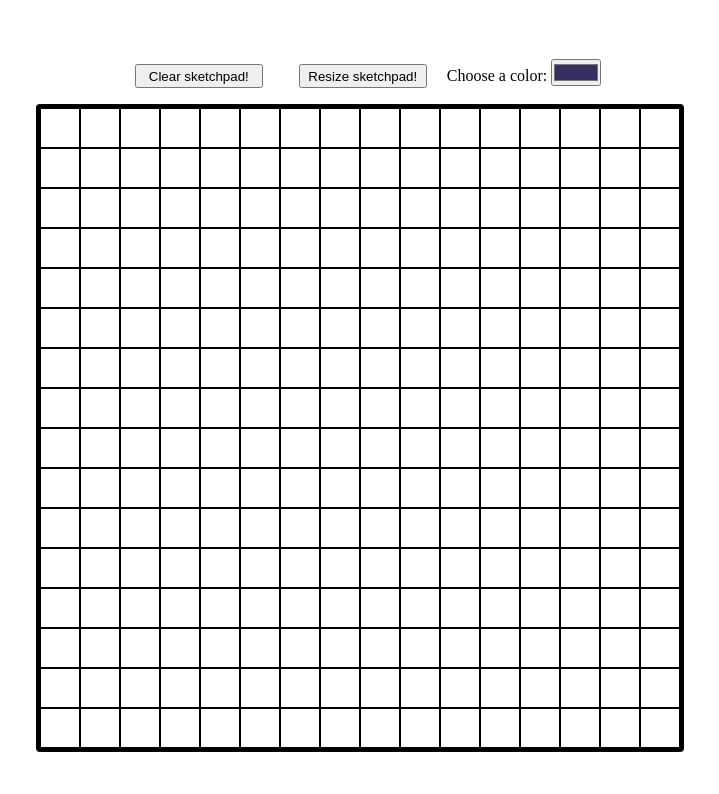
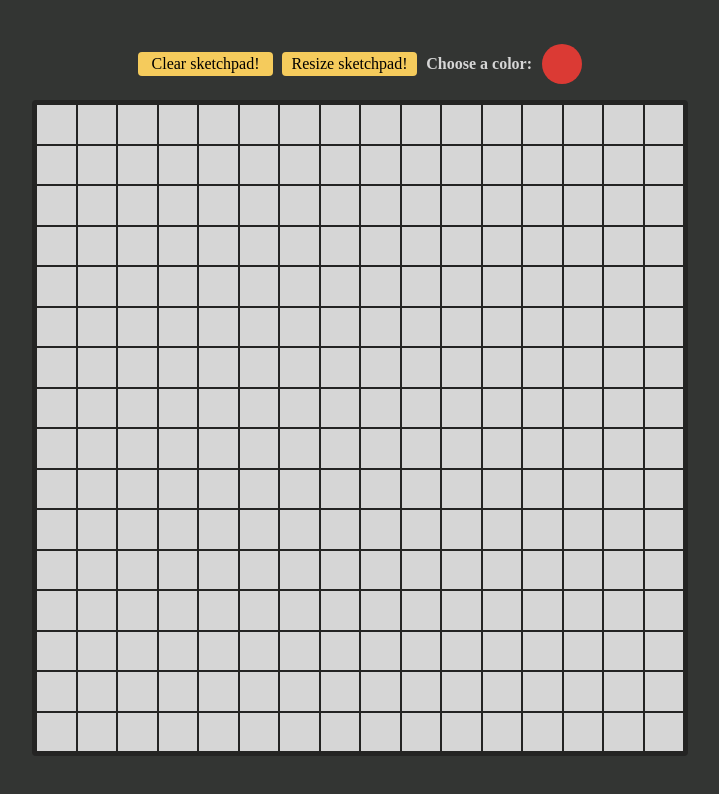
Before and after one commit to wilmxre/etch-a-sketch, a plain HTML site: page index.html in a window 1280 px wide. Shown: the whole page, without its empty margins (280-999 px from the left). Drawn offline with Linux system fonts and the light colour scheme.

Commit message:
Style color picker and buttons, add adaptive size

```diff
--- a/index.html
+++ b/index.html
@@ -16,8 +16,10 @@
     <div class="top-section">
       <button id="clear">Clear sketchpad!</button>
       <button id="resize">Resize sketchpad!</button>
-      <label for="colorPicker">Choose a color:</label>
-      <input type="color" value="#363062" id="colorPicker">
+      <label for="colorPicker" class="choose">Choose a color:</label>
+      <div class="colorPicker-wrapper">
+        <input type="color" value="#db3a34" id="colorPicker">
+      </div>
     </div>
   </div>
 </body>
--- a/script.js
+++ b/script.js
@@ -3,10 +3,20 @@ const squares = document.createElement('div');
 squares.classList.add('squares');
 const clearBtn = document.querySelector('#clear');
 const resizeBtn = document.querySelector('#resize');
-const colorPicker = document.getElementById("colorPicker");
+const colorPicker = document.querySelector("#colorPicker");
+const wrapper = document.querySelector('.colorPicker-wrapper');
 
 let gridSize = 16;
 let option = 'mouseover';
+
+let scale = window.innerWidth;
+
+if (scale <= 550 && scale > 440) {
+  gridSize = 10;
+}
+else if (scale <= 440) {
+  gridSize = 6;
+}
 
 let generateSquares = (size) => {
   for (let i = 0; i < size; i++) {
@@ -59,18 +69,25 @@ let resizeSketchpad = () => {
   }
   squares.textContent = '';
   container.style = `--size: ${gridSize}`;
+
   generateSquares(gridSize);
   setColor();
 }
 
-function setColor() {
+setColor = () => {
+  wrapper.style.backgroundColor = colorPicker.value;
   fillWithColor(colorPicker.value);
 }
+
+triggerEvent = () => wrapper.addEventListener('click', () => {
+  colorPicker.click();
+});
 
 window.onload = () => {
   container.appendChild(generateSquares(gridSize));
   setColor();
   removeColor();
+  triggerEvent();
 
   colorPicker.addEventListener("input", setColor);
   clearBtn.addEventListener('click', clearSketchpad);
--- a/style.css
+++ b/style.css
@@ -9,20 +9,51 @@ body {
   display: flex;
   justify-content: center;
   align-items: center;
+  background-color: #333533;
+}
+
+.top-section {
+  display: flex;
+  align-items: center;
+  gap: .6rem;
+  margin-bottom: 1rem;
+}
+
+.choose {
+  color: #d6d6d6;
+  font-weight: bold;
+}
+
+.colorPicker-wrapper {
+  width: 2.5rem;
+  height: 2.5rem;
+  border-radius: 50%;
+  cursor: pointer;
+
+}
+
+#colorPicker {
+  width: 0;
+  height: 0;
+  border: 0;
 }
 
 #clear,
 #resize {
-  margin: 1rem;
+  all: unset;
   width: 8rem;
-  height: 1.5rem;
+  padding: .2rem;
+  border-radius: 4px;
+  text-align: center;
+  background-color: #f5cb5c;
+  cursor: pointer;
 }
 
 .container {
   display: flex;
   flex-direction: column;
   align-items: center;
-  --contentSize: 80vh;
+  --contentSize: 81vh;
   --size: 16;
 }
 
@@ -32,14 +63,15 @@ body {
   max-width: var(--contentSize);
   max-height: var(--contentSize);
   box-sizing: content-box;
-  border: 4px solid #000000;
+  border: 4px solid #242423;
   border-radius: 4px;
+  background-color: #d6d6d6;
 }
 
 .square {
   width: calc(var(--contentSize)/var(--size));
   height: calc(var(--contentSize)/var(--size));
-  border: 1px solid #000000;
+  border: 1px solid #242423;
 }
 
 @media screen and (max-width: 720px) {
@@ -51,11 +83,17 @@ body {
 @media screen and (max-width: 550px) {
   .container {
     --contentSize: 50vh;
+    --size: 10;
   }
 }
 
 @media screen and (max-width: 440px) {
   .container {
     --contentSize: 80vw;
+    --size: 8;
+  }
+
+  .top-section {
+    flex-direction: column;
   }
 }
```
